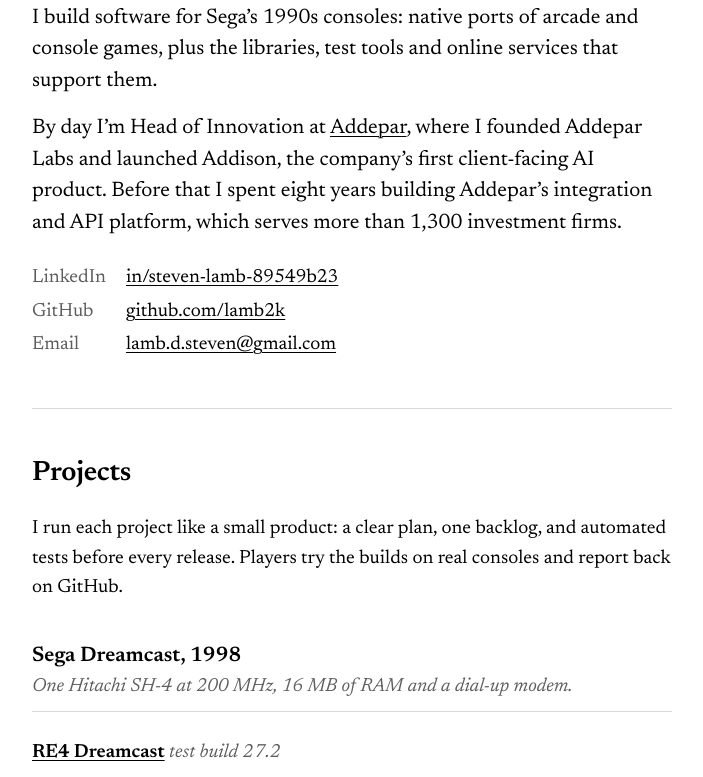
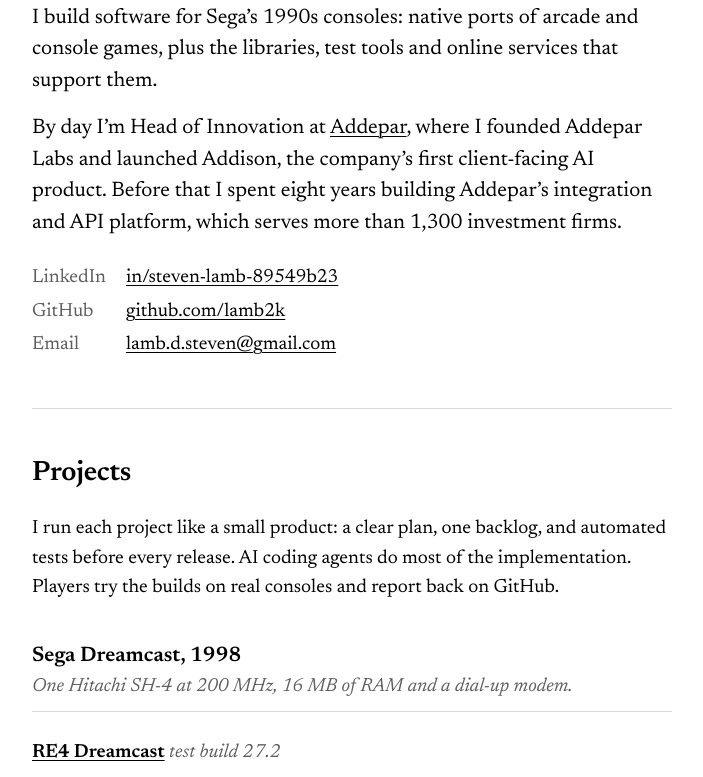
Before and after one commit to lamb2k/lamb2k.github.io, a plain HTML site: page index.html in a window 1280 px wide. Shown: the part 359-1136 px from the top of the page, without its empty margins (288-991 px from the left). Drawn offline with Linux system fonts and the light colour scheme.

Commit message:
Mention AI coding agents in projects intro
Co-Authored-By: Claude Opus 5.5 <noreply@anthropic.com>

```diff
--- a/index.html
+++ b/index.html
@@ -345,7 +345,7 @@ dialog pre { margin: 0; padding: 1.25rem; overflow-x: auto; font-size: 0.8rem; l
 
     <section aria-labelledby="projects">
       <h2 id="projects">Projects</h2>
-      <p class="intro">I run each project like a small product: a clear plan, one backlog, and automated tests before every release. Players try the builds on real consoles and report back on GitHub.</p>
+      <p class="intro">I run each project like a small product: a clear plan, one backlog, and automated tests before every release. AI coding agents do most of the implementation. Players try the builds on real consoles and report back on GitHub.</p>
 
       <div class="machine">
         <div class="machine-head">
```
